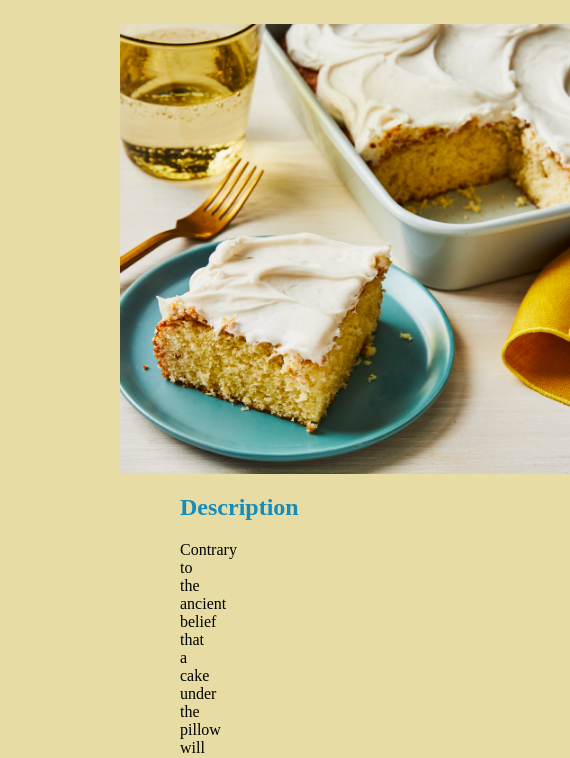
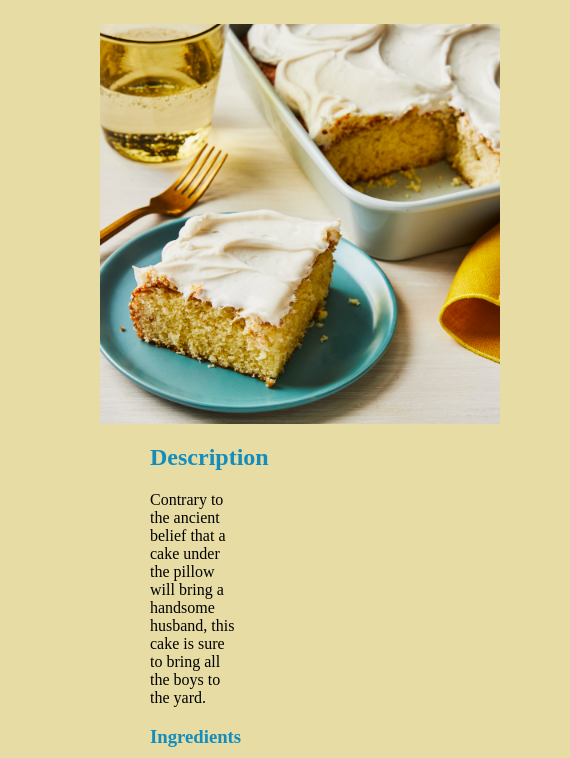
Before and after one commit to Ropafadzo-Stix/odin-recipes, a plain HTML site: page recipes/cake.html in a window 390 px wide. Shown: the part 307-1065 px from the top of the page, 570 px wide, since content can reach past the window. Drawn offline with Linux system fonts and the light colour scheme; a web font is replaced by a local one.

Commit message:
edit the cake and crepes pages adjustments were made to make the respective pages look good on a phone. the magin sizes and image sizes were reduced in both style sheets

```diff
--- a/recipes/style2.css
+++ b/recipes/style2.css
@@ -1,7 +1,7 @@
 /*background colour and  margin defination*/
 *{
-    margin-left: 60px;
-    margin-right: 60px;
+    margin-left: 50px;
+    margin-right: 50px;
     font-family: 'Gentium Plus', serif;
 }
 
@@ -24,7 +24,7 @@ h1,.headings{
 }
 /*center aligning the image and making it smaller*/
 img{
-    width: 800px;
+    width: 700px;
     height: auto;
     display: block; /*how the image is displayed, display block isolates the image in its own line*/
     margin-left: auto;/*the aligns the image to the center*/
--- a/recipes/style3.css
+++ b/recipes/style3.css
@@ -1,8 +1,8 @@
 /*background colour and  margin defination*/
 *{
     background-color: rgb(230, 220, 164);
-    margin-left: 60px;
-    margin-right: 60px;
+    margin-left: 50px;
+    margin-right: 50px;
     font-family: 'Gentium Plus', serif;
 }
 
@@ -25,7 +25,7 @@ h1,.headings{
 }
 /*center aligning the image and making it smaller*/
 img{
-    width: 450px;
+    width: 400px;
     height: auto;
     display: block; /*how the image is displayed, display block isolates the image in its own line*/
     margin-left: auto;/*the aligns the image to the center*/
```
